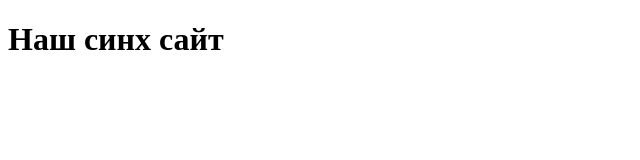
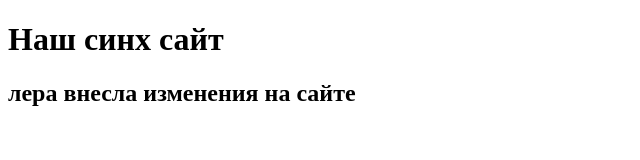
Before and after one commit to lerapraga/lerapraga.github.io, a plain HTML site: page index.html in a window 1280 px wide. Shown: the whole page, without its empty margins (0-640 px from the left). Drawn offline with Linux system fonts and the light colour scheme.

Commit message:
лера вносила изменения на сайте

```diff
--- a/index.html
+++ b/index.html
@@ -6,5 +6,6 @@
 </head>
 <body>
 	<h1>Наш синх сайт</h1>
+	<h2>лера внесла изменения на сайте</h2>
 </body>
 </html>
```
